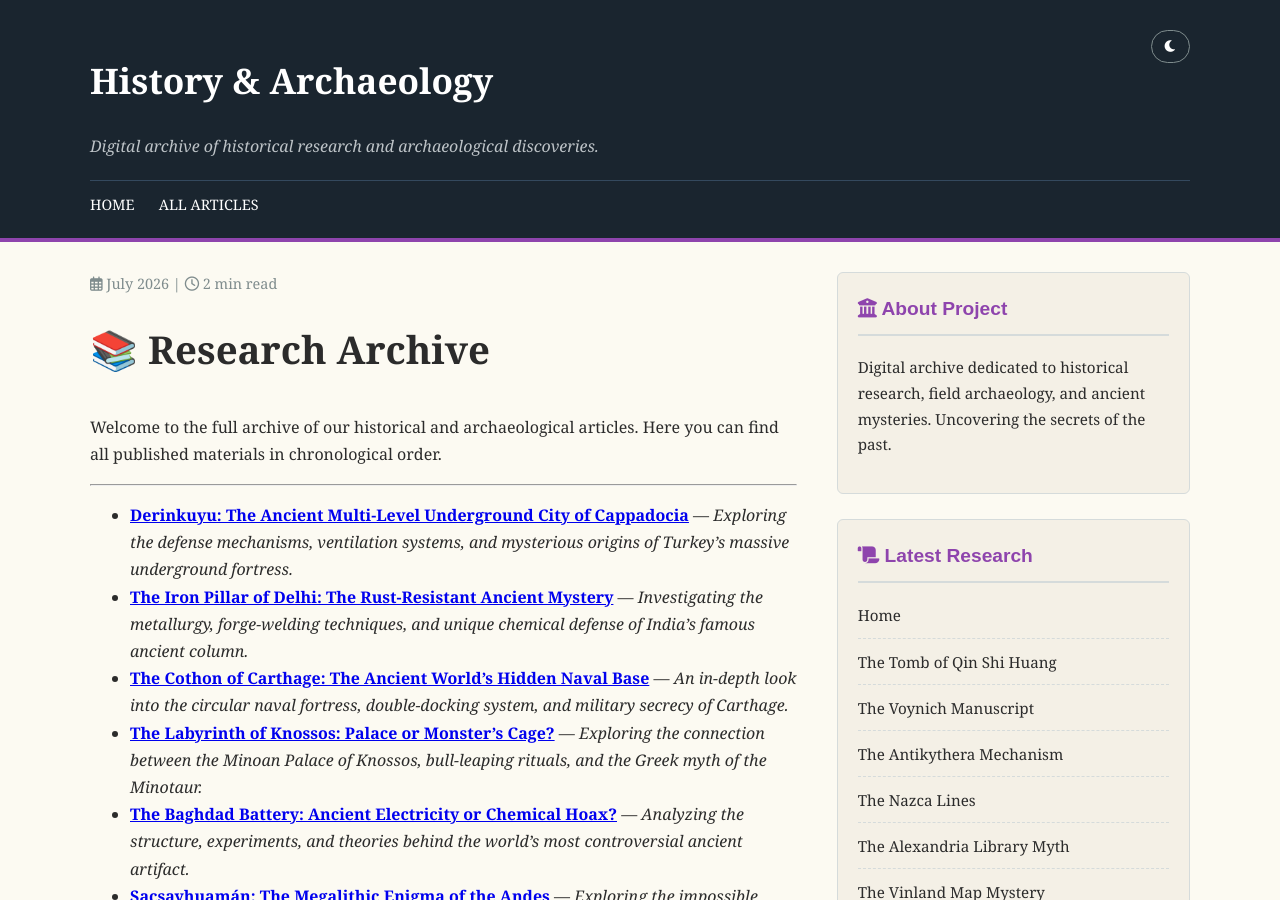
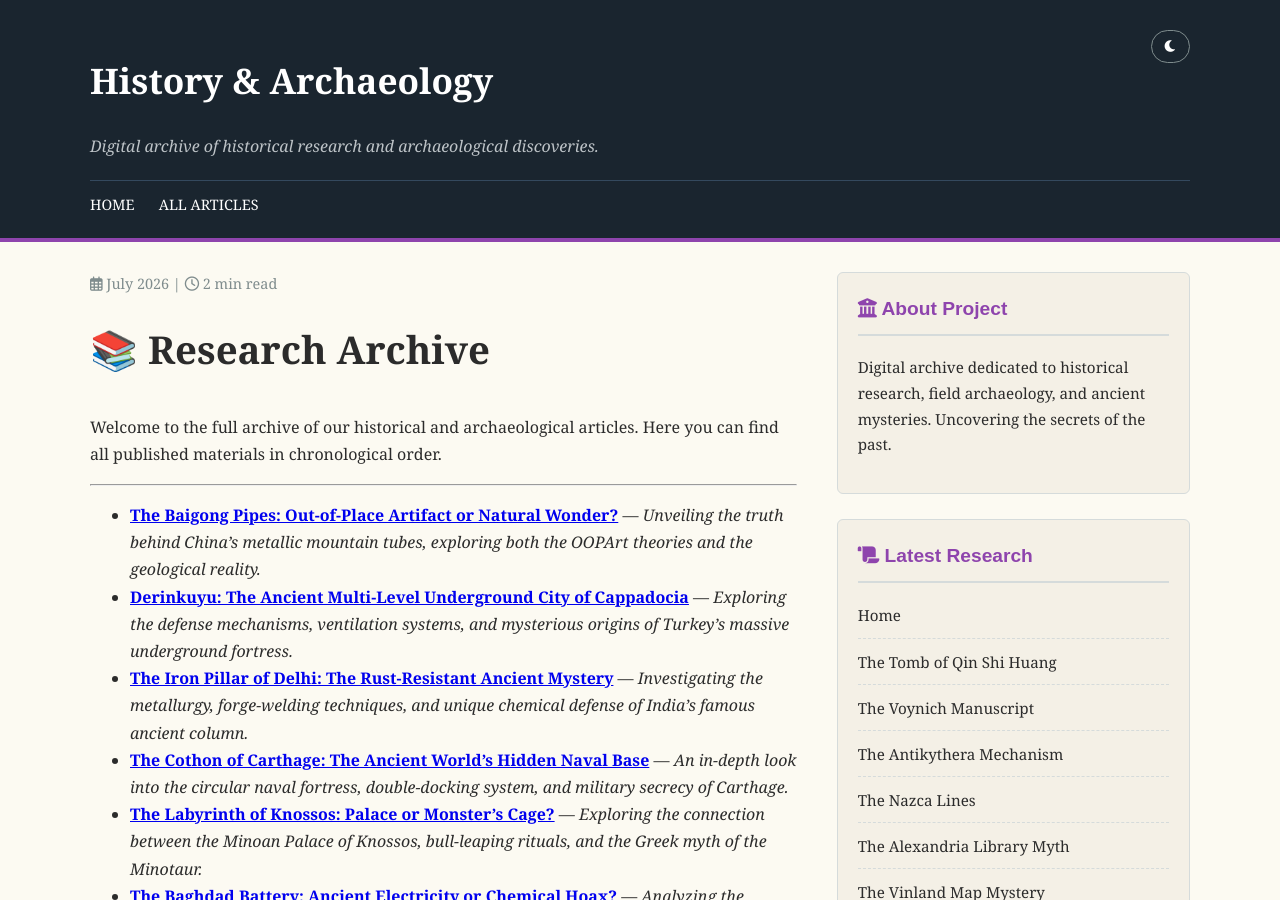
Before and after one commit to history-archaeology-project/history-archaeology-project.github.io, a Jekyll site: the page built from articles/index.md, in a window 1280 px wide and 900 px high. Built offline with Jekyll 4.4.1, drawn with Linux system fonts in a browser that asks for light colours; comment, search, counter and statistics services are not loaded.

Commit message:
Update index with new article links
Added new articles to the historical and archaeological archive.

```diff
--- a/articles/index.md
+++ b/articles/index.md
@@ -8,6 +8,7 @@ title: Archive of All Articles
 Welcome to the full archive of our historical and archaeological articles. Here you can find all published materials in chronological order.
 
 ---
+*   **[The Baigong Pipes: Out-of-Place Artifact or Natural Wonder?](/articles/baigong-pipes)** — *Unveiling the truth behind China's metallic mountain tubes, exploring both the OOPArt theories and the geological reality.*
 *   **[Derinkuyu: The Ancient Multi-Level Underground City of Cappadocia](/articles/derinkuyu-underground-city)** — *Exploring the defense mechanisms, ventilation systems, and mysterious origins of Turkey's massive underground fortress.*
 *   **[The Iron Pillar of Delhi: The Rust-Resistant Ancient Mystery](/articles/delhi-iron-pillar)** — *Investigating the metallurgy, forge-welding techniques, and unique chemical defense of India's famous ancient column.*
 *   **[The Cothon of Carthage: The Ancient World's Hidden Naval Base](/articles/carthage-cothon)** — *An in-depth look into the circular naval fortress, double-docking system, and military secrecy of Carthage.*
```
